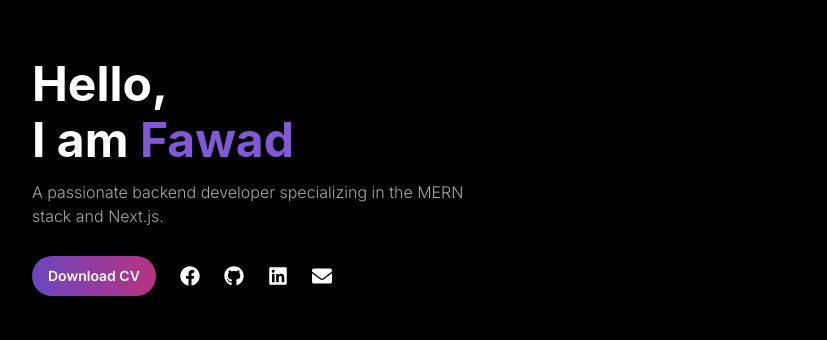
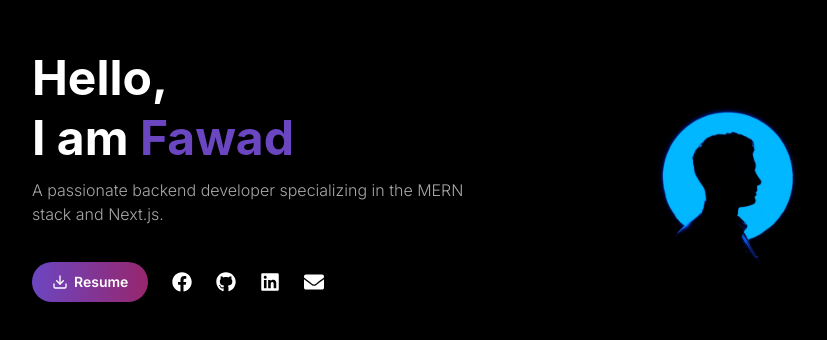
Before and after one commit to mrx7355608/portfolio-nextjs, a Next.js app: page / in a window 1280 px wide. Shown: the part 222-562 px from the top of the page, without its empty margins (160-987 px from the left). Built offline with nearby package versions, Linux system fonts and the light colour scheme.

Commit message:
completed hero section

```diff
--- a/src/components/Hero.tsx
+++ b/src/components/Hero.tsx
@@ -1,6 +1,8 @@
 "use client";
-import { Heading, HStack, VStack, Text } from "@chakra-ui/react";
+import { HStack, VStack } from "@chakra-ui/react";
 import HeroButtons from "./HeroButtons";
+import HeroContent from "./HeroContent";
+import Image from "next/image";
 
 export default function Hero() {
   return (
@@ -12,19 +14,17 @@ export default function Hero() {
       px={"48"}
     >
       <VStack alignItems={"start"} w="50%">
-        <Heading size={"2xl"}>Hello,</Heading>
-        <Heading size={"2xl"} mb={"2"}>
-          I am{" "}
-          <Text display={"inline"} color={"purple.500"} size={"2xl"}>
-            Fawad
-          </Text>
-        </Heading>
-        <Text fontWeight={"300"} color={"#a9a7a7"} mb={"5"}>
-          A passionate backend developer specializing in the MERN stack and
-          Next.js.
-        </Text>
+        <HeroContent />
         <HeroButtons />
       </VStack>
+      <Image
+        src={"/user.jpeg"}
+        alt=""
+        width={400}
+        height={400}
+        objectFit="cover"
+        style={{ borderRadius: "999px" }}
+      />
     </HStack>
   );
 }
--- a/src/components/HeroButtons.tsx
+++ b/src/components/HeroButtons.tsx
@@ -1,28 +1,55 @@
-import { HStack, Button } from "@chakra-ui/react";
+import { HStack, Button, useClipboard, useToast } from "@chakra-ui/react";
 import { FaGithub, FaFacebook, FaLinkedin, FaEnvelope } from "react-icons/fa";
+import { LuDownload } from "react-icons/lu";
 import Link from "next/link";
 
 export default function HeroButtons() {
+  const { onCopy } = useClipboard("mrx7355608@gmail.com");
+  const toast = useToast({
+    isClosable: true,
+    duration: 4000,
+    status: "info",
+    variant: "subtle",
+    position: "top",
+  });
+
   return (
     <HStack gap={6} alignItems={"center"}>
       <Button
-        bgGradient={"linear(to-l, pink.600, purple.600)"}
+        bgGradient={"linear(to-l, pink.700, purple.600)"}
         color={"white"}
         rounded={"full"}
         fontSize={"sm"}
         _hover={{
           bgGradient: "linear(to-l, pink.600, purple.600)",
-          boxShadow: "0 0px 10px #7C41B2",
+          boxShadow: "0 0px 15px #7C41B2",
         }}
+        px={5}
       >
-        Download CV
+        <LuDownload size={16} style={{ marginRight: "6px" }} />
+        Resume
       </Button>
-      <Link href={"https://www.facebook.com"}>
+      <Link href={"https://www.facebook.com"} target="_blank">
         <FaFacebook size={20} />
       </Link>
-      <FaGithub size={20} />
-      <FaLinkedin size={20} />
-      <FaEnvelope size={20} />
+
+      <Link href={"https://www.github.com/mrx7355608"} target="_blank">
+        <FaGithub size={20} />
+      </Link>
+
+      <Link href={"https://www.linkedin.com"} target="_blank">
+        <FaLinkedin size={20} />
+      </Link>
+      <FaEnvelope
+        size={20}
+        onClick={copyToClipboard}
+        style={{ cursor: "pointer" }}
+      />
     </HStack>
   );
+
+  function copyToClipboard() {
+    onCopy();
+    toast({ description: "Email copied to clipboard" });
+  }
 }
--- /dev/null
+++ b/src/components/HeroContent.tsx
@@ -0,0 +1,22 @@
+import { Heading, SlideFade, Text, useDisclosure } from "@chakra-ui/react";
+
+export default function HeroContent() {
+  return (
+    <>
+      <Heading size={"2xl"} mb={1}>
+        Hello,
+      </Heading>
+      <Heading size={"2xl"} mb={"2"}>
+        I am{" "}
+        <Text display={"inline"} color={"purple.600"} size={"2xl"}>
+          Fawad
+        </Text>
+      </Heading>
+
+      <Text fontWeight={"300"} color={"#a9a7a7"} mb={"7"}>
+        A passionate backend developer specializing in the MERN stack and
+        Next.js.
+      </Text>
+    </>
+  );
+}
```
Also changed, not shown: public/user.jpeg (added).
